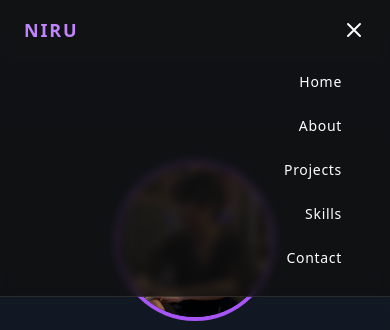
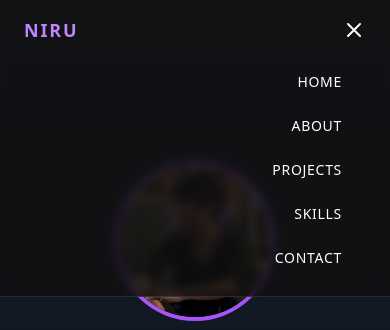
Before and after one commit to nlldiamond/portfolio, a React (Vite) app: page / in a window 390 px wide. Both pictures are taken after a click on the button 354 px from the left and 30 px from the top of the page. Shown: the top 330 px of the page. Built offline with nearby package versions, Linux system fonts and the light colour scheme.

Commit message:
test ulit

```diff
--- a/src/Navbar.tsx
+++ b/src/Navbar.tsx
@@ -85,16 +85,17 @@ const Navbar = () => {
             className="md:hidden px-6 pb-4 text-white text-sm uppercase tracking-wider text-right w-fit ml-auto"
           >
             {menuItems.map((item) => (
-              <motion.button
+              <motion.a
                 key={item}
+                href={`#${item.toLowerCase()}`}
                 variants={linkVariants}
                 className="flex w-full items-center justify-end py-3 px-6 rounded-md hover:bg-purple-500/10 hover:text-purple-400 transition"
                 onClick={(e) => {
-                  e.preventDefault(); // prevent default anchor behavior
+                  e.preventDefault(); // stop default anchor jump
 
                   const section = document.getElementById(item.toLowerCase());
                   if (section) {
-                    const yOffset = -70; // adjust for your fixed header height
+                    const yOffset = -70; // adjust for fixed header
                     const y =
                       section.getBoundingClientRect().top +
                       window.scrollY +
@@ -107,7 +108,7 @@ const Navbar = () => {
                 }}
               >
                 {item}
-              </motion.button>
+              </motion.a>
             ))}
           </motion.div>
         )}
```
